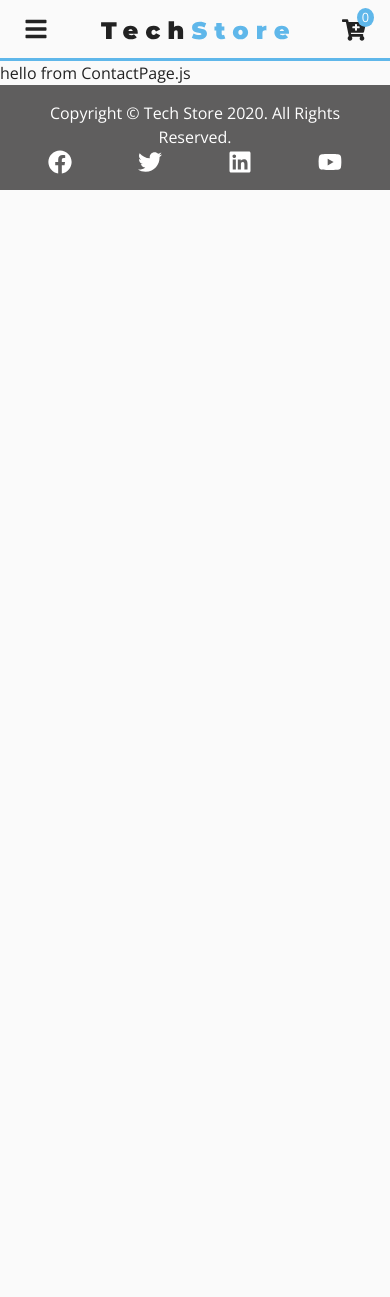
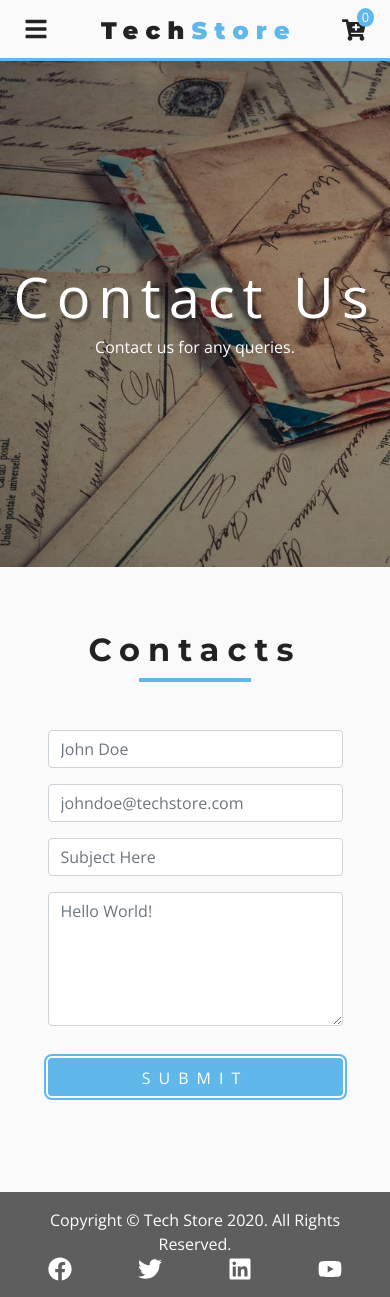
Before and after one commit to DevishBaidawarChhetri/React-Tech-Store, a React (Create React App) app: page /contact in a window 390 px wide. Before the commit the page ends 844 px from the top, so only its background shows below. Built offline with nearby package versions, Linux system fonts and the light colour scheme.

Commit message:
Rendered Contacts :telephone_receiver:

```diff
--- /dev/null
+++ b/src/components/Contact/contact.js
@@ -0,0 +1,62 @@
+import React from 'react';
+import Title from '../PageInfo/Title'
+export default function contact () {
+  return (
+    <>
+      <section className="py-5">
+        <div className="row m-0">
+          <div className="col-10 mx-auto col-md-6 my-3">
+            <Title title="contacts" center />
+            <form className="mt-5">
+
+              {/* Full Name */ }
+              <div className="form-group">
+                <input
+                  type="text"
+                  name="fullName"
+                  className="form-control"
+                  placeholder="John Doe"
+                  required
+                />
+              </div>
+              {/* Email */ }
+              <div className="form-group">
+                <input
+                  type="email"
+                  name="email"
+                  className="form-control"
+                  placeholder="johndoe@techstore.com"
+                  required
+                />
+              </div>
+
+              {/* Subject */ }
+              <div className="form-group">
+                <input
+                  type="text"
+                  name="subject"
+                  className="form-control"
+                  placeholder="Subject Here"
+                  required
+                />
+              </div>
+              {/* Message */ }
+              <div className="form-group">
+                <textarea
+                  className="form-control"
+                  name="message"
+                  rows="5"
+                  placeholder="Hello World!"
+                  required
+                ></textarea>
+              </div>
+              <div className="form-group mt-3">
+                <input type="submit" className="form-control main-link" />
+              </div>
+            </form>
+          </div>
+        </div>
+      </section>
+    </>
+  );
+}
--- a/src/pages/ContactPage.js
+++ b/src/pages/ContactPage.js
@@ -1,9 +1,19 @@
-import React from 'react'
+import React from 'react';
+import Hero from '../components/Banner/Hero';
+import ContactBackground from '../images/contactBcg.jpeg'
+import Title from '../components/PageInfo/Title';
+import Contact from '../components/Contact/contact';
 
 export default function ContactPage () {
   return (
     <>
-      hello from ContactPage.js
+      <Hero
+        title="contact us"
+        img={ ContactBackground }
+      >
+        <h6>Contact us for any queries.</h6>
+      </Hero>
+      <Contact />
     </>
   )
 }
```
